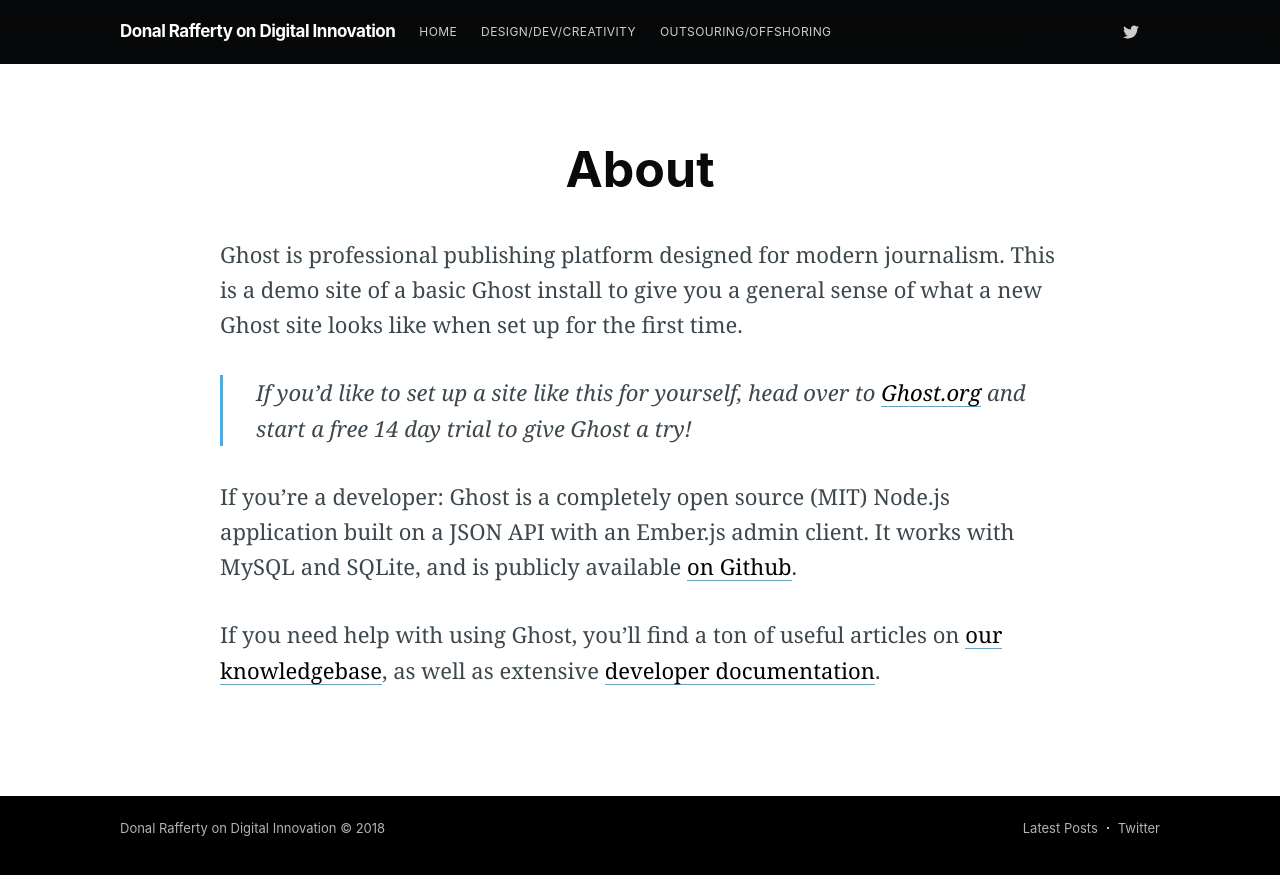
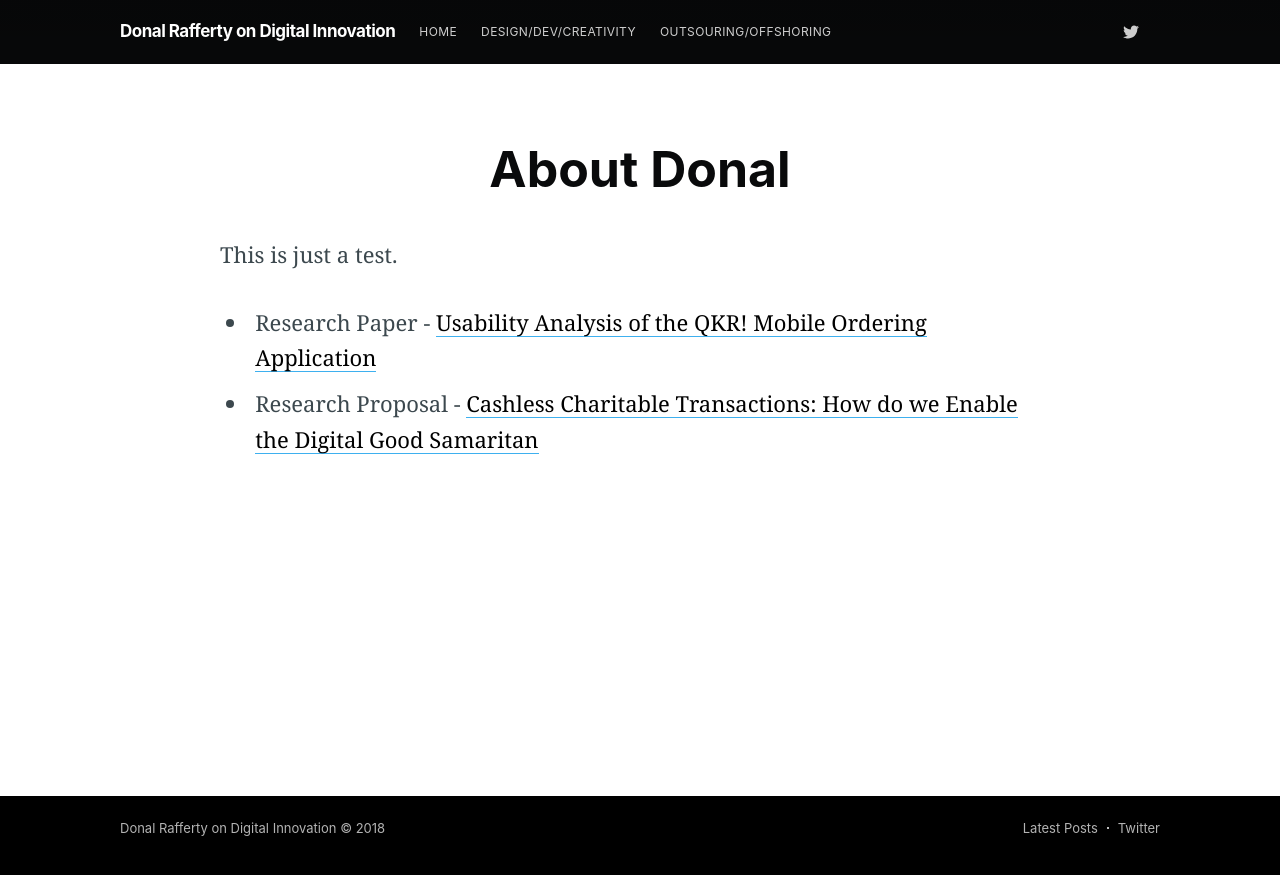
Before and after one commit to DonalRafferty/DonalsBlog, a Jekyll site: the page built from about/index.md, in a window 1280 px wide. Shown: the top 875 px of the page. Built offline with Jekyll 4.4.1, drawn with Linux system fonts in a browser that asks for light colours; nearby versions of some CDN libraries; comment, search, counter and statistics services are not loaded.

```diff
--- a/_bibliography/bibliography.bib
+++ b/_bibliography/bibliography.bib
@@ -36,3 +36,9 @@ References
   year      = {2007},
   publisher = {Fast Company}
 }
+@article{impactsource,
+  title     = {Country Selection and Impact IT Sourcing Relationships Between Business Factors and Social Inequality},
+  author    = {Higgins, A and Saadatmandi, B},
+  year      = {2016},
+  publisher = {Australasian Conference on Information Systems, University of Wollongong, Australia}
+}
--- a/_posts/2018-01-24-is-outsourcing-evil.markdown
+++ b/_posts/2018-01-24-is-outsourcing-evil.markdown
@@ -3,7 +3,7 @@ layout: post
 current: post
 cover: assets/images/evil.jpeg
 navigation: True
-title: Is outsourcing evil?
+title: Is Outsourcing Evil?
 date: 2018-01-24 10:32:27 +0100
 tags: [Outsourcing & Offshoring]
 class: post-template
--- a/about/index.md
+++ b/about/index.md
@@ -1,17 +1,15 @@
 ---
 layout: page
 current: about
-title: About
+title: About Donal
 navigation: true
-logo: 'assets/images/ghost.png'
 class: page-template
 subclass: 'post page'
 ---
 
-Ghost is professional publishing platform designed for modern journalism. This is a demo site of a basic Ghost install to give you a general sense of what a new Ghost site looks like when set up for the first time.
+This is just a test.
 
-> If you'd like to set up a site like this for yourself, head over to [Ghost.org](https://ghost.org/) and start a free 14 day trial to give Ghost a try!
+* Research Paper - [Usability Analysis of the QKR! Mobile Ordering Application][itself]
+* Research Proposal - [Cashless Charitable Transactions: How do we Enable the Digital Good Samaritan][itself]
 
-If you're a developer: Ghost is a completely open source (MIT) Node.js application built on a JSON API with an Ember.js admin client. It works with MySQL and SQLite, and is publicly available [on Github](https://github.com/TryGhost/ghost).
-
-If you need help with using Ghost, you'll find a ton of useful articles on [our knowledgebase](https://help.ghost.org/), as well as extensive [developer documentation](https://docs.ghost.org/).
+[itself]: /assets/docs/sbe.pdf
```
Also changed, not shown: _posts/2018-01-31-offshoring-attractiveness.markdown (added, +50 -0 lines), assets/images/malaysia.jpg (added), 1 other file.
